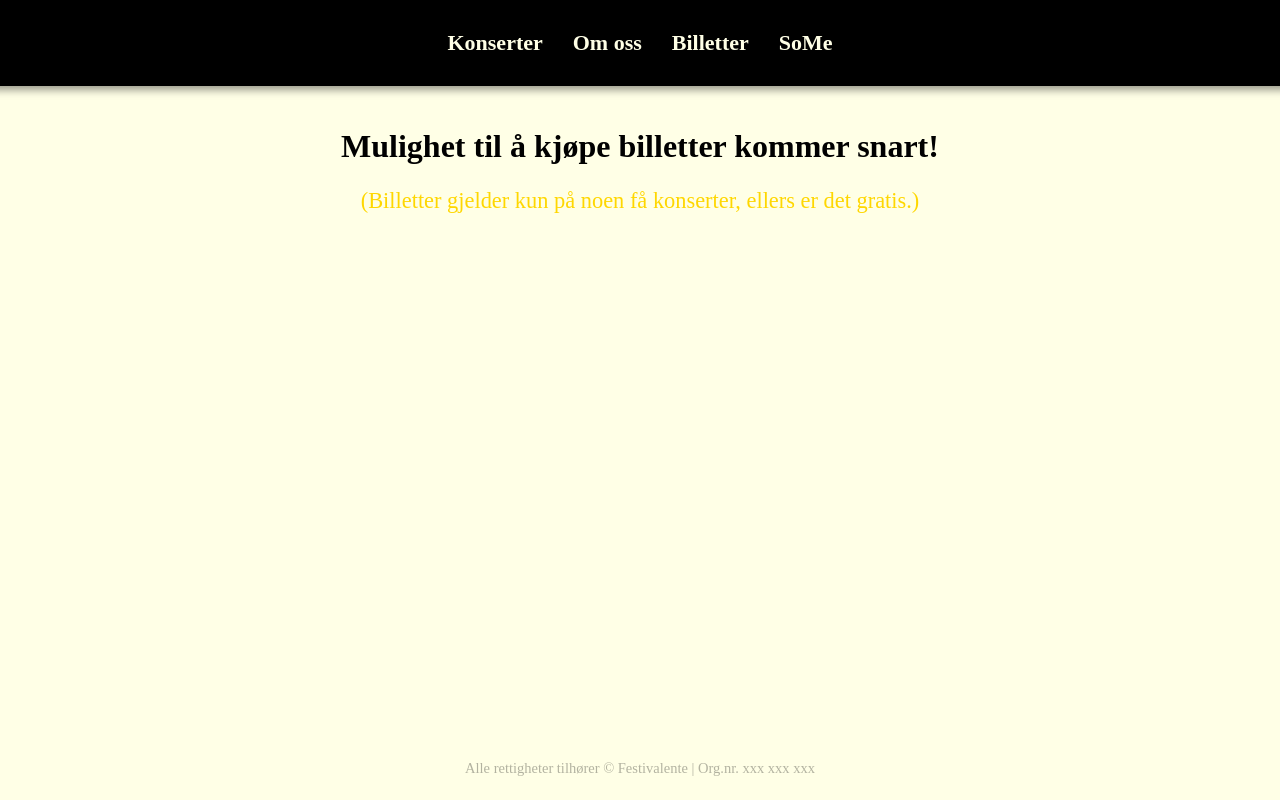
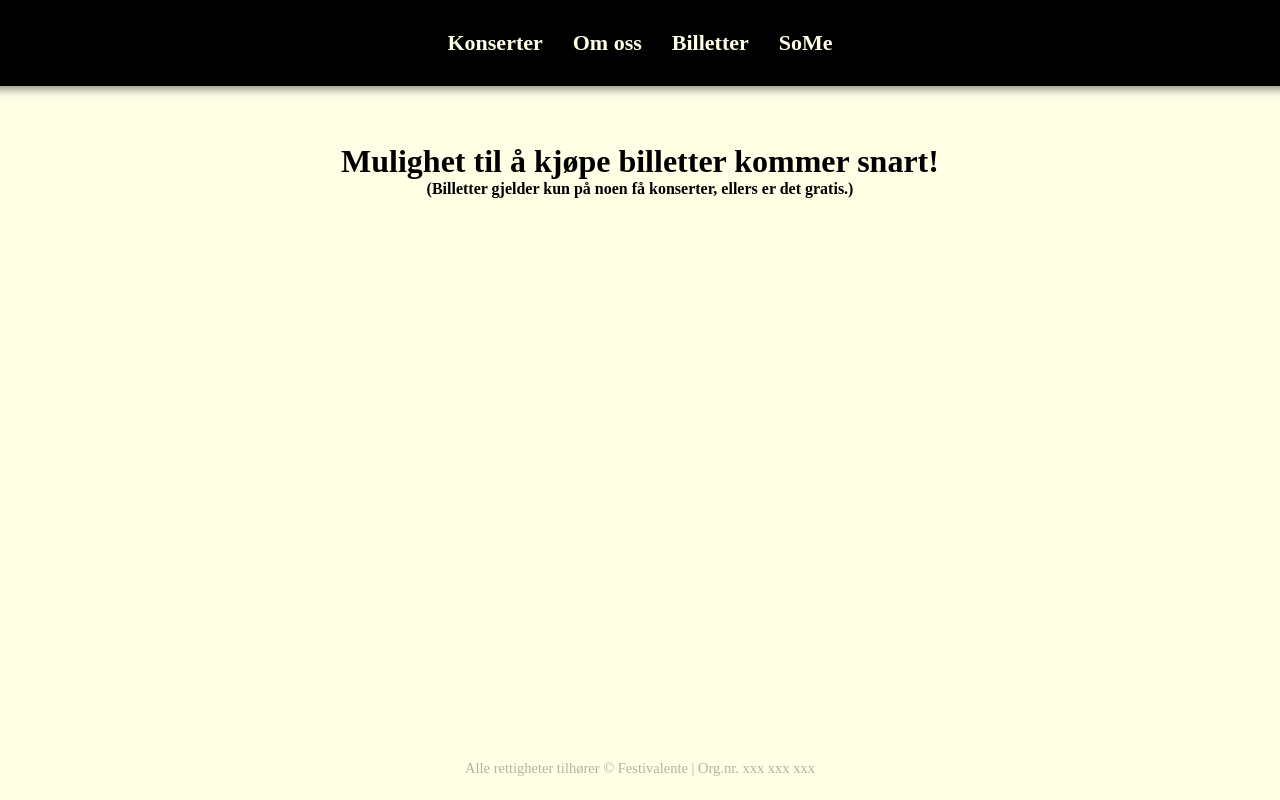
Before and after one commit to Sveste123/Festivalente-2025, a SvelteKit app: page /billetter in a window 1280 px wide. Built offline with nearby package versions, Linux system fonts and the light colour scheme.

Commit message:
<strong>

```diff
--- a/src/routes/billetter/+page.svelte
+++ b/src/routes/billetter/+page.svelte
@@ -1,6 +1,6 @@
 <div class="fixed-page-container">
     <div class="page-container">
         <h1>Mulighet til å kjøpe billetter kommer snart!</h1>
-        <p>(Billetter gjelder kun på noen få konserter, ellers er det gratis.)</p>
+        <strong>(Billetter gjelder kun på noen få konserter, ellers er det gratis.)</strong>
     </div>
 </div>
```
